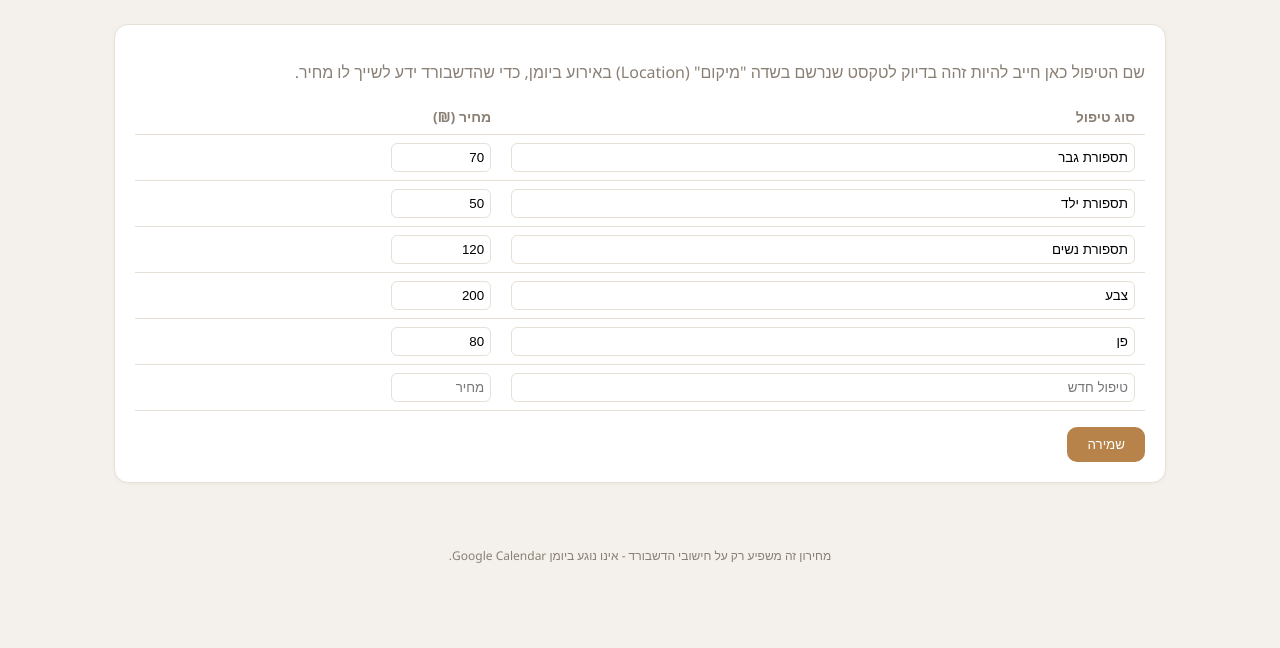
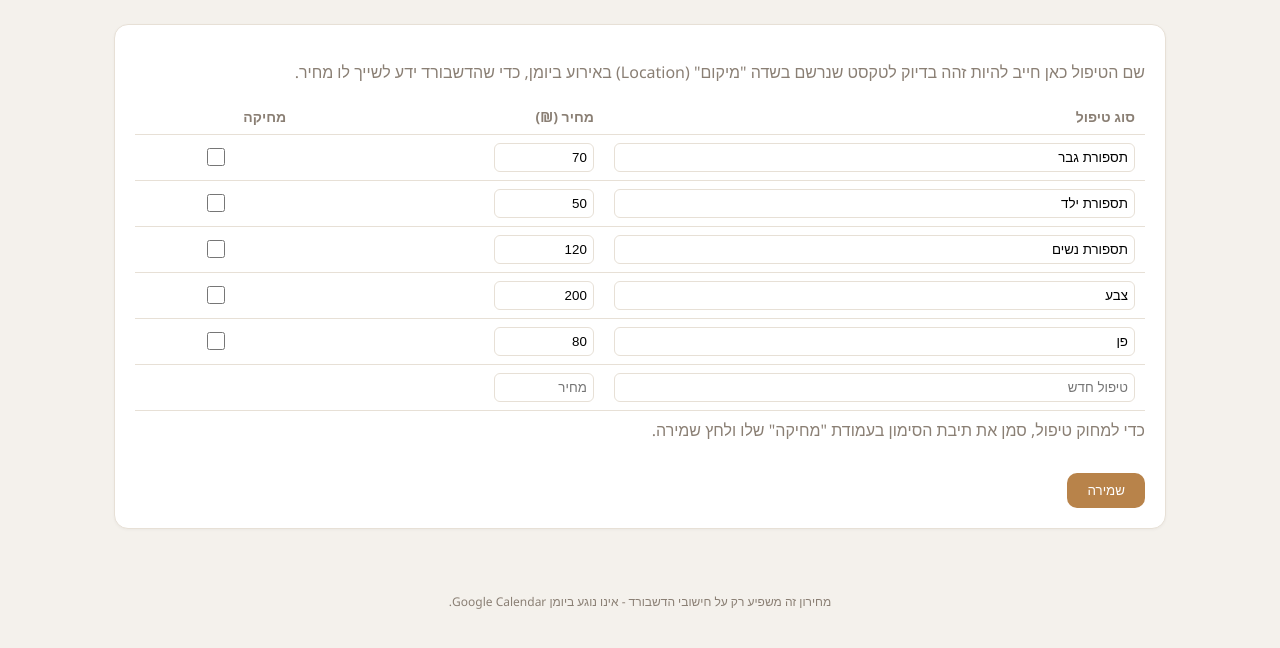
Before and after one commit to hezidror/hezidror, a Flask app: page /prices in a window 1280 px wide. Shown: the part 74-722 px from the top of the page. Run offline with Flask 3, Linux system fonts and the light colour scheme; the visitor is signed in with stand-in values (Sample User, id 1).

Commit message:
Add delete checkbox to price list editor
The prices page had no way to remove a row - clearing the name field
silently dropped it, which wasn't discoverable. Adds an explicit
delete checkbox per row, matched by the row's original name so it
still works if the name text was also edited in the same save.

Co-Authored-By: Claude Sonnet 5 <noreply@anthropic.com>
Claude-Session: https://claude.ai/code/session_011haWByP8TWxvbsNGPMFiDX

```diff
--- a/dashboard/app.py
+++ b/dashboard/app.py
@@ -251,10 +251,14 @@ def api_data():
 @login_required
 def prices_page():
     if request.method == "POST":
+        orig_names = request.form.getlist("orig_name")
         names = request.form.getlist("name")
         values = request.form.getlist("price")
+        deleted = set(request.form.getlist("delete_orig"))
         new_prices = {}
-        for name, value in zip(names, values):
+        for orig_name, name, value in zip(orig_names, names, values):
+            if orig_name in deleted:
+                continue
             name = name.strip()
             if not name:
                 continue
--- a/dashboard/templates/prices.html
+++ b/dashboard/templates/prices.html
@@ -22,21 +22,24 @@
     <form method="post">
       <table>
         <thead>
-          <tr><th>סוג טיפול</th><th>מחיר (₪)</th></tr>
+          <tr><th>סוג טיפול</th><th>מחיר (₪)</th><th>מחיקה</th></tr>
         </thead>
         <tbody>
           {% for name, price in prices.items() %}
           <tr>
-            <td><input type="text" name="name" value="{{ name }}" style="width:100%; padding:6px; border:1px solid var(--line); border-radius:6px;"></td>
+            <td><input type="hidden" name="orig_name" value="{{ name }}"><input type="text" name="name" value="{{ name }}" style="width:100%; padding:6px; border:1px solid var(--line); border-radius:6px;"></td>
             <td><input type="number" step="0.5" name="price" value="{{ price }}" style="width:100px; padding:6px; border:1px solid var(--line); border-radius:6px;"></td>
+            <td style="text-align:center;"><input type="checkbox" name="delete_orig" value="{{ name }}" style="width:18px; height:18px; cursor:pointer;"></td>
           </tr>
           {% endfor %}
           <tr>
             <td><input type="text" name="new_name" placeholder="טיפול חדש" style="width:100%; padding:6px; border:1px solid var(--line); border-radius:6px;"></td>
             <td><input type="number" step="0.5" name="new_price" placeholder="מחיר" style="width:100px; padding:6px; border:1px solid var(--line); border-radius:6px;"></td>
+            <td></td>
           </tr>
         </tbody>
       </table>
+      <p class="muted" style="margin-top:8px;">כדי למחוק טיפול, סמן את תיבת הסימון בעמודת "מחיקה" שלו ולחץ שמירה.</p>
       <button type="submit" style="margin-top:16px; padding:10px 20px; border-radius:10px; border:none; background:var(--accent); color:#fff; cursor:pointer;">
         שמירה
       </button>
```
